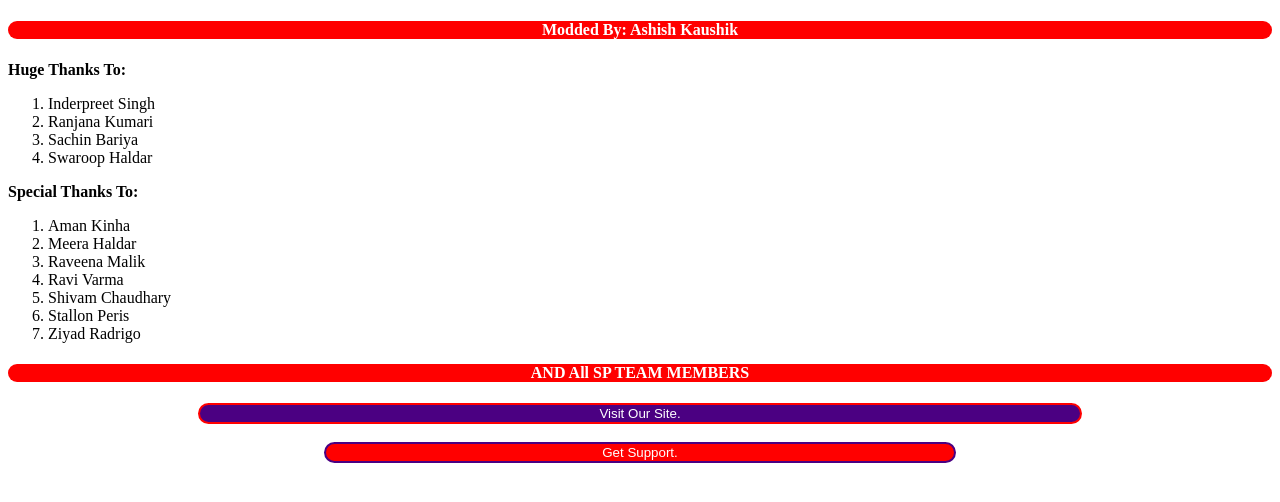
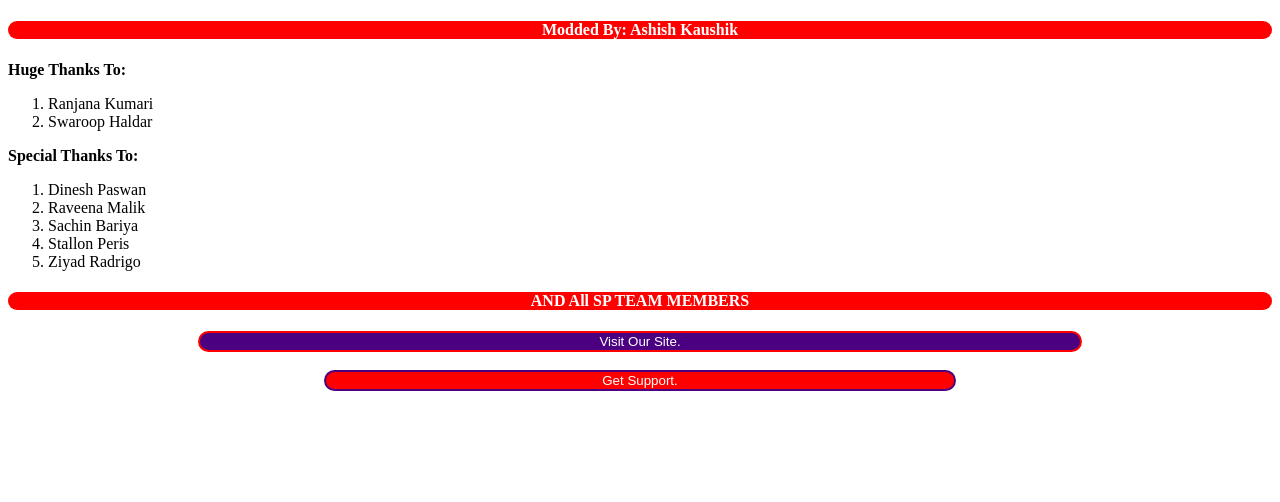
Before and after one commit to 2020sp/Auto_TTS, a plain HTML site: page index.html in a window 1280 px wide. Drawn offline with Linux system fonts and the light colour scheme.

Commit message:
Update index.html

```diff
--- a/index.html
+++ b/index.html
@@ -47,18 +47,14 @@ width: 70%;
 <h4>Modded By: Ashish Kaushik</h4>
 <b>Huge Thanks To:</b>
 <ol>
-<li>Inderpreet Singh</li>
 <li>Ranjana Kumari</li>
-<li>Sachin Bariya</li>
 <li>Swaroop Haldar</li>
 </ol>
 <b>Special Thanks To:</b>
 <ol>
-<li>Aman Kinha</li>
-<li>Meera Haldar</li>
+<li>Dinesh Paswan</li>
 <li>Raveena Malik</li>
-<li>Ravi Varma</li>
-<li>Shivam Chaudhary</li>
+<li>Sachin Bariya</li>
 <li>Stallon Peris</li>
 <li>Ziyad Radrigo</li>
 </ol>
```
